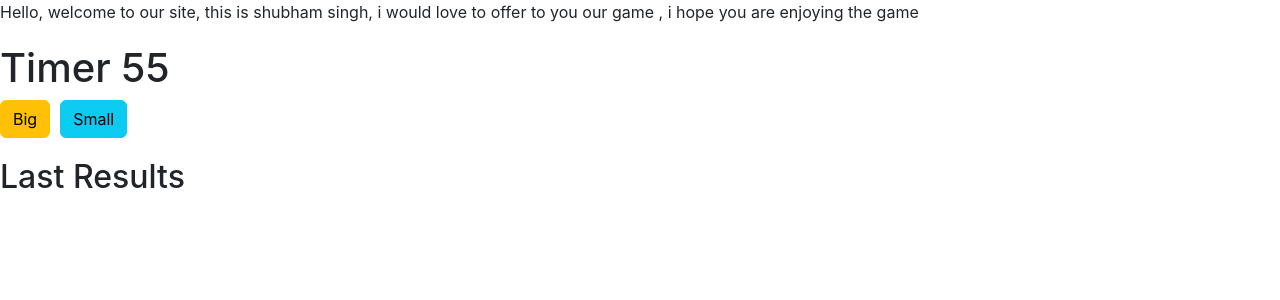
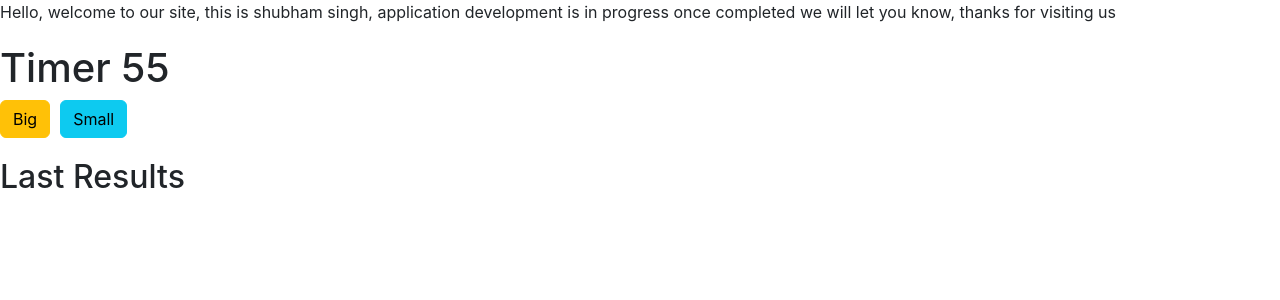
Before and after one commit to Shubharthakur7/bet-game1, a React (Create React App) app: page / in a window 1280 px wide. Shown: the top 300 px of the page. Built offline with nearby package versions, Linux system fonts and the light colour scheme.

Commit message:
upgraded text

```diff
--- a/src/App.js
+++ b/src/App.js
@@ -81,7 +81,7 @@ function App() {
 
   return (
     <div>
-      <div>Hello, welcome to our site, this is shubham singh, i would love to offer to you our game , i hope you are enjoying the game</div>
+      <div>Hello, welcome to our site, this is shubham singh, application development is in progress once completed we will let you know, thanks for visiting us</div>
       <h1 style={{marginTop: "20px"}}> Timer {timer}</h1>
       {timer <= 5 && timer > 0 && <BasicModal setOpen={setOpen} open={open} remainingTime={timer} />}
       <div style={{margin: "0, 20px"}}>
```
